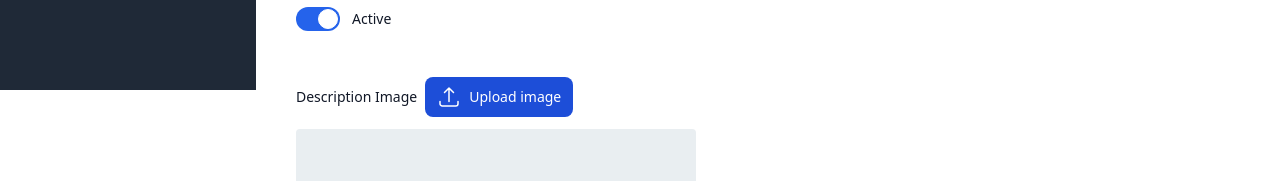
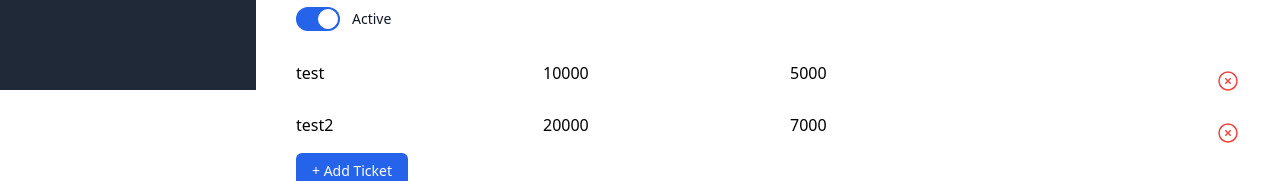
Before and after one commit to hartod14/mini-project-event-management, a Next.js app in the folder apps/web/: page /panel/events/add in a window 1280 px wide. Shown: the part 710-891 px from the top of the page. Built offline with nearby package versions, Linux system fonts and the light colour scheme; no server answers.

Commit message:
refactor: formik add event logic

```diff
--- a/apps/web/src/app/panel/events/add/page.tsx
+++ b/apps/web/src/app/panel/events/add/page.tsx
@@ -1,7 +1,7 @@
 "use client";
 
 // import EventsAddViewModel from "@/components/Panel/pages/event/add/EventsAddViewModel";
-import React, { useCallback, useRef, useState } from "react";
+import React, { useCallback, useContext, useRef, useState } from "react";
 import { Alert, Snackbar } from "@mui/material";
 import { InputField } from "@/components/common/inputs/InputField";
 import { InputFieldTextarea } from "@/components/common/inputs/InputFieldTextarea";
@@ -11,17 +11,77 @@ import Image from "next/image";
 import { uploadImage } from "@/helpers/handlers/upload";
 import DefaultImage from "@/../public/default_image.jpg"
 import Spinner from "@/../public/spinner.gif"
-import { ArrowUpTrayIcon, SignalIcon } from "@heroicons/react/24/outline";
+import { ArrowUpTrayIcon, SignalIcon, XCircleIcon } from "@heroicons/react/24/outline";
 import { SwitchField } from "@/components/common/inputs/SwitchField";
-import EventAddViewModel from "@/components/panel/pages/event/add/EventAddViewModel";
+import EventAddViewModel, { Ticket } from "@/components/Panel/pages/event/add/EventAddViewModel";
+import { FieldArray, Formik, Form, Field, ErrorMessage } from "formik";
+import { storeEventValidator } from "@/validators/event.validator";
+import { storeEventInit } from "@/helpers/formiks/event.formik";
+import Swal from "sweetalert2";
+import { useRouter } from "next/navigation";
+import { LoadingContext } from "@/context/LoadingContext";
+import { createEvent } from "@/helpers/handlers/apis/event.api";
+
 
 export default function PanelAddEvent() {
-  const { errMessage, open, setOpen, formik, cities, categories, upload, refImage, isLoading, image } = EventAddViewModel();
+  const { cities, categories, upload, refImage, isLoading, image } = EventAddViewModel();
+
+  const [errMessage, setErrMessage] = useState("");
+  const loading = useContext(LoadingContext);
+  const router = useRouter()
 
   return (
     <div className="">
-      <form className="w-full" onSubmit={formik.handleSubmit}>
+      <Formik
+        initialValues={storeEventInit}
+        validationSchema={storeEventValidator}
+        onSubmit={(values) => alert(JSON.stringify(values, null, 3))}
+      // onSubmit={async (values) => {
+      //   Swal.fire({
+      //     title: "Save this new event?",
+      //     icon: "warning",
+      //     showCancelButton: true,
+      //     confirmButtonColor: "#3085d6",
+      //     cancelButtonColor: "#d33",
+      //     confirmButtonText: "Yes, save it!",
+      //     cancelButtonText: "Cancel"
+      //   }).then(async (result) => {
+      //     if (result.isConfirmed) {
+      //       try {
+      //         loading?.setLoading(true);
+      //         setErrMessage("");
+
+      //         const res = await createEvent(values);
+      //         if (res?.error) {
+      //           setErrMessage(res.error);
+      //         } else {
+      //           // formik.resetForm();
+      //         }
+      //       } catch (error) {
+      //         if (error instanceof Error) {
+      //           setErrMessage(error.message);
+      //         }
+      //       } finally {
+      //         Swal.fire({
+      //           title: "Saved!",
+      //           text: "Your new event has been created.",
+      //           icon: "success",
+      //           confirmButtonColor: "#3085d6",
+      //         }).then(() => {
+      //           router.push("/panel/events");
+      //         });
+
+      //         loading?.setLoading(false);
+      //       }
+      //     }
+      //   });
+      // }}
+      >
+        {(formik) => (
+          <Form>
             <div className="grid gap-6 mb-6 md:grid-cols-2">
+              {/* <Field placeholder={'Name'} name={'name'} />
+              <ErrorMessage name={`name`} /> */}
               <InputField type="text" id="name" name="name" label="Name" formik={formik} required />
               <InputField type="text" id="host_name" name="host_name" label="Host Name" formik={formik} required />
               <InputField type="date" id="date" name="date" label="Date" formik={formik} required />
@@ -30,12 +90,89 @@ export default function PanelAddEvent() {
               <InputFieldTextarea id="address" name="address" label="Address" formik={formik} required />
               <InputSelect id="city_id" name="city_id" label="Select City" options={cities} formik={formik} required />
               <InputSelect id="event_category_id" name="event_category_id" label="Select Category" options={categories} formik={formik} required />
-          {/* <RichTextEditor id="description" name="description" formik={formik} /> */}
               <InputFieldTextarea id="description" name="description" label="Description" formik={formik} />
               <InputFieldTextarea id="term_condition" name="term_condition" label="Term & Condition" formik={formik} />
               <SwitchField id="status" name="status" label="Status" formik={formik} />
+              {/* <RichTextEditor id="description" name="description" formik={formik} /> */}
             </div>
-        <div>
+            <FieldArray
+              name="tickets"
+              render={(arrayHelpers) => (
+                <>
+                  {formik.values.tickets.map((ticket, index) => (
+                    <div key={index} className="flex gap-2 items-center mt-3">
+                      <div className="md:flex gap-4 mb-4 w-full">
+                        <Field
+                          placeholder="user name" name={`tickets[${index}].name`}
+                          onChange={formik.handleChange} />
+                        <ErrorMessage name={`tickets[${index}].name`} />
+                        <Field
+                          placeholder="user name" name={`tickets[${index}].price`}
+                          onChange={formik.handleChange}
+                        />
+                        <ErrorMessage name={`tickets[${index}].price`} />
+                        <Field
+                          placeholder="user name" name={`tickets[${index}].quota`}
+                          onChange={formik.handleChange}
+                        />
+                        <ErrorMessage name={`tickets[${index}].quota`} />
+                        {/* <input
+                          type="text"
+                          id={`ticket-name-${index}`}
+                          name={`tickets[${index}].name`}
+                          value={ticket.name}
+                          onChange={formik.handleChange}
+                          className="bg-gray-50 border border-gray-300 text-gray-900 text-sm rounded-lg focus:ring-blue-500 focus:border-blue-500 block w-full p-2.5"
+                          placeholder="Ticket Name"
+                        />
+
+                        <input
+                          type="number"
+                          id={`ticket-price-${index}`}
+                          name={`tickets[${index}].price`}
+                          value={ticket.price}
+                          onChange={formik.handleChange}
+                          className="bg-gray-50 border border-gray-300 text-gray-900 text-sm rounded-lg focus:ring-blue-500 focus:border-blue-500 block w-full p-2.5"
+                          placeholder="Price"
+                        />
+                        <input
+                          type="number"
+                          id={`ticket-quota-${index}`}
+                          name={`tickets[${index}].quota`}
+                          value={ticket.quota}
+                          onChange={formik.handleChange}
+                          className="bg-gray-50 border border-gray-300 text-gray-900 text-sm rounded-lg focus:ring-blue-500 focus:border-blue-500 block w-full p-2.5"
+                          placeholder="Quota"
+                        /> */}
+                      </div>
+
+                      <button
+                        type="button"
+                        className="text-red-500 hover:text-red-700 transition duration-200"
+                        onClick={() => arrayHelpers.remove(index)} // Remove ticket
+                      >
+                        <XCircleIcon className="w-6 h-6" />
+                      </button>
+                    </div>
+                  ))}
+                  <button
+                    type="button"
+                    onClick={() =>
+                      arrayHelpers.push({
+                        name: "",
+                        price: "",
+                        quota: "",
+                      }) // Add new empty ticket
+                    }
+                    className="bg-blue-600 text-white px-4 py-2 rounded-md text-sm hover:bg-blue-700"
+                  >
+                    + Add Ticket
+                  </button>
+                </>
+              )}
+            />
+
+            {/* <div>
               <div className=" my-10">
                 <div className="flex items-center gap-2 mb-3">
                   <label className="text-sm font-medium text-gray-900 dark:text-white">Description Image</label>
@@ -66,9 +203,13 @@ export default function PanelAddEvent() {
               </div>
             </div>
 
-        <p className="mb-4 text-red-400">{errMessage}</p>
+            <p className="mb-4 text-red-400">{errMessage}</p> */}
 
+            {/* <button type="submit">
+              submit
+            </button> */}
             <button
+              type="submit"
               className={`${!(formik.isValid && formik.dirty) || formik.isSubmitting
                 ? "bg-gray-300 text-gray-400"
                 : "bg-[#159953] text-white"
@@ -77,8 +218,10 @@ export default function PanelAddEvent() {
             >
               {formik.isSubmitting ? "Processing..." : "Register"}
             </button>
-      </form>
+          </Form>
+        )}
+      </Formik>
 
-    </div>
+    </div >
   );
 }
--- a/apps/web/src/components/Panel/pages/event/add/EventAddViewModel.tsx
+++ b/apps/web/src/components/Panel/pages/event/add/EventAddViewModel.tsx
@@ -12,10 +12,31 @@ import Swal from "sweetalert2";
 import { createEvent } from "@/helpers/handlers/apis/event.api";
 import { useRouter } from "next/navigation";
 
+export type Ticket = {
+    name: string;
+    price: string;
+    quota: string;
+};
+
+type FormValues = {
+    event_category_id: string;
+    city_id: string;
+    name: string;
+    host_name: string;
+    address: string;
+    description: string;
+    term_condition: string;
+    date: string;
+    start_time: string;
+    end_time: string;
+    status: string;
+    image: string;
+    tickets: Ticket[];
+};
+
 export default function EventAddViewModel() {
     const [isLoading, setIsLoading] = useState(false);
     const [errMessage, setErrMessage] = useState("");
-    const [open, setOpen] = useState(false);
     const [cities, setCities] = useState<ICityInterface[]>([])
     const [categories, setCategories] = useState<ICategoryInterface[]>([])
     const [image, setImage] = useState<string>("")
@@ -25,6 +46,7 @@ export default function EventAddViewModel() {
 
     const formik = useFormik({
         validationSchema: storeEventValidator,
+        validateOnChange: true,
         initialValues: storeEventInit,
         onSubmit: async (values) => {
             Swal.fire({
@@ -105,10 +127,6 @@ export default function EventAddViewModel() {
     }, [])
 
     return {
-        open,
-        setOpen,
-        errMessage,
-        formik,
         cities,
         categories,
         upload,
--- a/apps/web/src/components/common/inputs/InputField.tsx
+++ b/apps/web/src/components/common/inputs/InputField.tsx
@@ -13,7 +13,7 @@ interface Props {
 export const InputField = ({ id, type, name, label, formik, required = false }: Props) => {
     const errorMessage = formik.touched[name] && formik.errors[name];
     return (
-        <div>
+        <div className="w-full">
             <label htmlFor={id} className="block mb-2 text-sm font-medium text-gray-900 dark:text-white">
                 {label} {!required && <span className="text-gray-500">(optional)</span>}
             </label>
--- a/apps/web/src/components/common/inputs/InputFieldTextarea.tsx
+++ b/apps/web/src/components/common/inputs/InputFieldTextarea.tsx
@@ -14,7 +14,7 @@ export const InputFieldTextarea = ({ id, name, label, formik, required = false }
     return (
         <div>
             <label htmlFor={id} className="block mb-2 text-sm font-medium text-gray-900 dark:text-white">
-                {label} {!required && <span className="text-gray-500">(optional)</span> }
+                {label} {!required && <span className="text-gray-500">(optional)</span>}
             </label>
             <textarea
                 id={id}
--- a/apps/web/src/helpers/formiks/event.formik.ts
+++ b/apps/web/src/helpers/formiks/event.formik.ts
@@ -1,14 +1,26 @@
 export const storeEventInit = {
+    name: "",
+    host_name: "",
+    date: "",
+    start_time: "",
+    end_time: "",
     event_category_id: "",
     city_id: "",
-    name: "",
-    host_name: "",
     address: "",
     description: "",
     term_condition: "",
-    date: "",
-    start_time: "",
-    end_time: "",
     status: "ACTIVE",
-    image: "",
+    // image: "",
+    tickets: [
+        {
+            name: "test",
+            price: "10000",
+            quota: "5000"
+        },
+        {
+            name: "test2",
+            price: "20000",
+            quota: "7000"
+        }
+    ]
 }
--- a/apps/web/src/validators/event.validator.ts
+++ b/apps/web/src/validators/event.validator.ts
@@ -1,19 +1,26 @@
 import * as Yup from "yup";
 
 export const storeEventValidator = Yup.object({
-    event_category_id: Yup.number().required(),
-    city_id: Yup.string().required(),
     name: Yup.string().max(100).required(),
     host_name: Yup.string().max(100).required(),
-    address: Yup.string().required(),
-    description: Yup.string().nullable(),
-    term_condition: Yup.string().nullable(),
     date: Yup.date().required(),
     end_time: Yup.string().required().test("end_time", "Start time cannot be after end time", function (value) {
         const { start_time } = this.parent;
         return !start_time || value >= start_time;
     }),
     start_time: Yup.string().required(),
+    event_category_id: Yup.number().required(),
+    city_id: Yup.string().required(),
+    address: Yup.string().required(),
+    description: Yup.string().nullable(),
+    term_condition: Yup.string().nullable(),
     status: Yup.mixed().oneOf(['ACTIVE', 'INACTIVE']).required(),
-    image: Yup.string().required(),
+    // image: Yup.string().required(),
+    tickets: Yup.array().of(
+        Yup.object().shape({
+            name: Yup.string().required("Ticket name is required"),
+            price: Yup.number().typeError("Price must be a number").min(0, "Price must be at least 0").required("Price is required"),
+            quota: Yup.number().typeError("Quota must be a number").min(1, "Quota must be at least 1").required("Quota is required"),
+        })
+    ).min(1, "At least one ticket is required")
 })
```
Also changed, not shown: 1 other file (tests, documents, lock files or other folders). Lines whose indentation alone changed are shown as unchanged.
